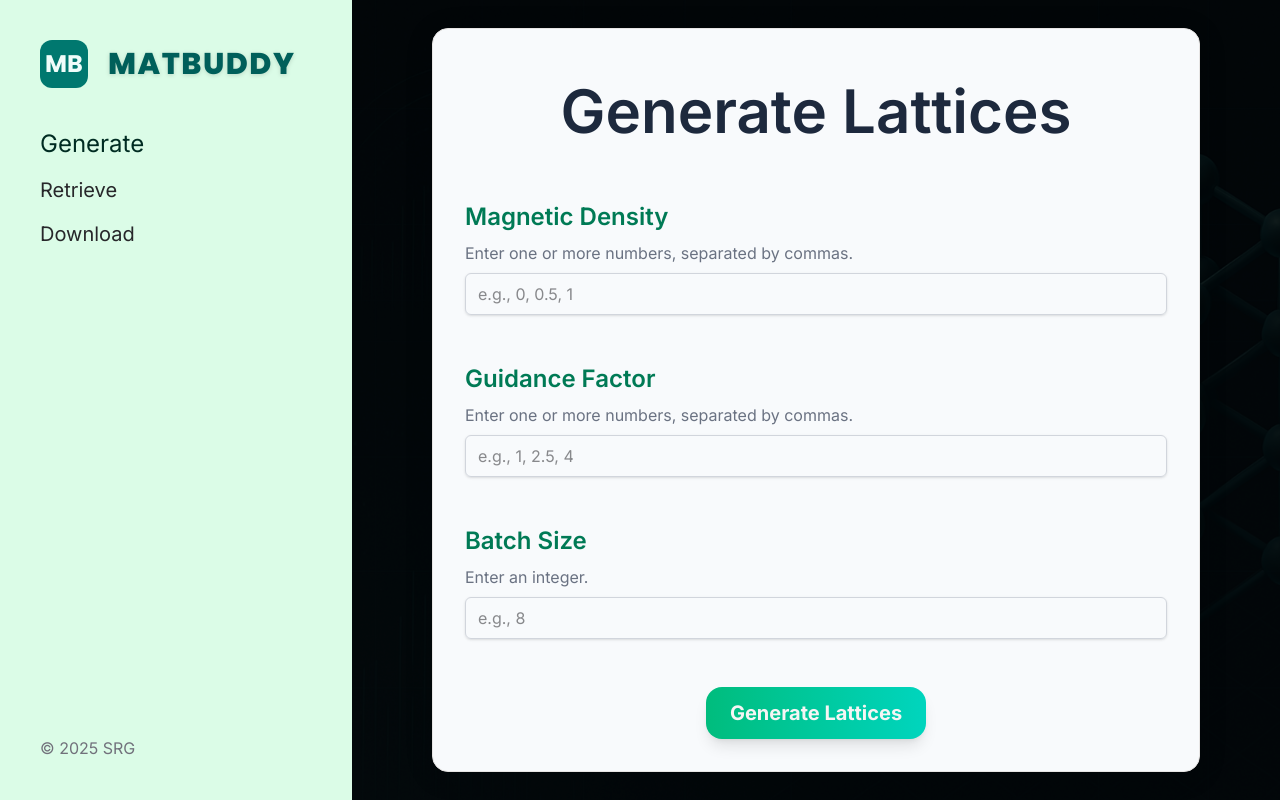
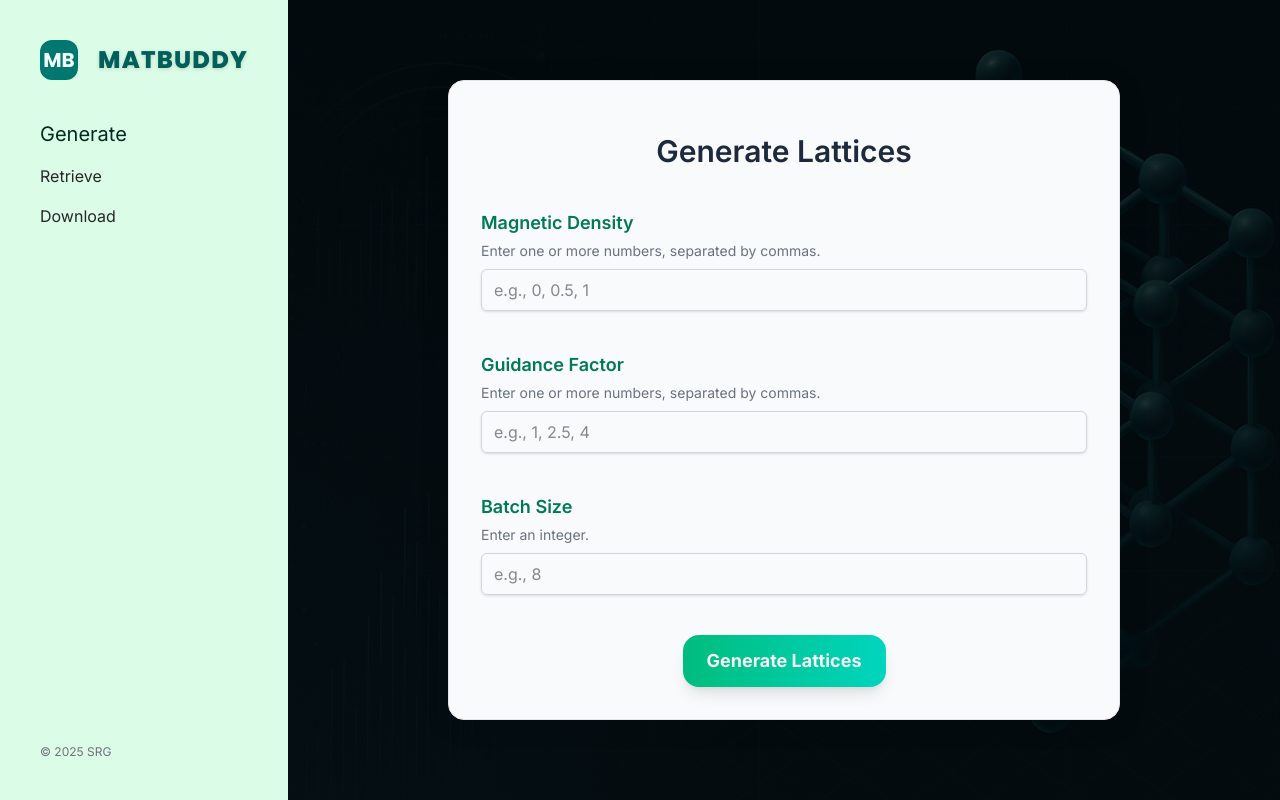
Before and after one commit to xiaodoushabing/mattergen, a React (Vite) app in the folder lisa/mattergen-app/frontend/: page /generate in a window 1280 px wide. Built offline with nearby package versions, Linux system fonts and the light colour scheme.

Commit message:
chore: adjust font sizes

```diff
--- a/lisa/mattergen-app/frontend/src/App.jsx
+++ b/lisa/mattergen-app/frontend/src/App.jsx
@@ -11,8 +11,8 @@ function NavLink({ to, children }) {
   const location = useLocation();
   const isActive = location.pathname === to;
   const baseClasses = "block transition duration-200 ease-in-out";
-  const activeClasses = "text-emerald-950 font-black text-2xl";
-  const inactiveClasses = "text-xl font-semibold text-zinc-800 hover:underline";
+  const activeClasses = "text-emerald-950 font-black text-xl";
+  const inactiveClasses = "text-md font-semibold text-zinc-800 hover:underline";
   const combinedClasses = `${baseClasses} ${isActive ? activeClasses : inactiveClasses}`;
 
   return (
@@ -27,17 +27,17 @@ function App() {
   return (
     <div className="w-screen h-screen flex bg-zinc-100 text-zinc-900">
       {/* Sidebar */}
-      <aside className="w-88 bg-green-100 text-zinc-800 shadow-[0_4px_20px_rgba(0,0,0,0.5)] p-10 flex flex-col justify-between">
+      <aside className="w-72 bg-green-100 text-zinc-800 shadow-[0_4px_20px_rgba(0,0,0,0.5)] p-10 flex flex-col justify-between">
         <div>
           {/* Sidebar Header */}
           <a
             href="/"
             className="flex items-center space-x-5 mb-10 group"
           >
-            <span className="flex items-center justify-center w-12 h-12 bg-teal-700 rounded-xl text-teal-50 font-bold font-['Poppins'] text-2xl group-hover:bg-teal-900 transition duration-200 ease-in-out">
+            <span className="flex items-center justify-center w-10 h-10 bg-teal-700 rounded-xl text-teal-50 font-bold font-['Poppins'] text-xl group-hover:bg-teal-900 transition duration-200 ease-in-out">
               MB
             </span>
-            <span className="text-3xl font-extrabold tracking-wider uppercase text-teal-800 group-hover:text-teal-900 transition duration-200 ease-in-out font-['Poppins'] drop-shadow-sm">
+            <span className="text-2xl font-extrabold tracking-wider uppercase text-teal-800 group-hover:text-teal-900 transition duration-200 ease-in-out font-['Poppins'] drop-shadow-sm">
             MatBuddy
             </span>
           </a>
@@ -50,17 +50,17 @@ function App() {
           </nav>
         </div>
         {/* Sidebar Footer */}
-        <div className="text-md text-zinc-500">
+        <div className="text-xs text-zinc-500">
           &copy; 2025 SRG
         </div>
       </aside>
 
       {/* Main Content */}
       <main
-        className="relative  flex-1 flex flex-col items-center justify-center p-4 bg-cover bg-center bg-no-repeat"
+        className="relative flex-1 flex flex-col items-center justify-center p-4 bg-cover bg-center bg-no-repeat"
         style={{ backgroundImage: `url(${backgroundImage})` }}
         >
-        <div className="absolute inset-0 bg-black opacity-85 z-0"></div>
+        <div className="absolute inset-0 bg-black opacity-75 z-0"></div>
         <Routes>
           <Route path="/" element={<Home />} />
           <Route path="/generate" element={<GenerateLattice />} />
--- a/lisa/mattergen-app/frontend/src/components/DownloadLattice.jsx
+++ b/lisa/mattergen-app/frontend/src/components/DownloadLattice.jsx
@@ -118,19 +118,19 @@ function DownloadLattice () {
     };
 
     return (
-        <div className="relative z-10 p-8 bg-slate-50 rounded-2xl shadow-[0_4px_30px_rgba(0,0,0,0.1)] border border-stone-200 max-w-3xl w-full mx-auto">
-        <h2 className=" relative z-10 text-6xl font-semibold text-slate-800 mb-15 mt-5 text-center">
+        <div className="relative z-10 p-8 bg-slate-50 rounded-2xl shadow-[0_4px_30px_rgba(0,0,0,0.1)] border border-stone-200 max-w-2xl w-full mx-auto">
+        <h2 className=" relative z-10 text-3xl font-semibold text-slate-800 mb-10 mt-5 text-center">
             Download Lattices
         </h2>
 
-        <form onSubmit={handleSubmit} className="space-y-12">
+        <form onSubmit={handleSubmit} className="space-y-10">
             {/* Lattice IDs input */}
             <div>
-                <label htmlFor="latticeIds" className="block text-2xl font-semibold text-emerald-700 mb-2">
+                <label htmlFor="latticeIds" className="block text-lg font-semibold text-emerald-700 mb-1">
                     Lattice IDs
                 </label>
                 {/* Example input */}
-                <p className="text-md text-gray-500 mb-2">
+                <p className="text-sm text-gray-500 mb-2">
                     Enter one or more Lattice IDs, separated by commas.
                 </p>
 
@@ -147,11 +147,11 @@ function DownloadLattice () {
 
             {/* Filename */}
             <div>
-                <label htmlFor="filename" className="block text-2xl font-semibold text-emerald-700 mb-2">
+                <label htmlFor="filename" className="block text-lg font-semibold text-emerald-700 mb-1">
                     Filename
                 </label>
                 {/* Example input */}
-                <p className="text-md text-gray-500 mb-2">
+                <p className="text-sm text-gray-500 mb-2">
                     Enter a filename. The file will be saved as <strong>filename.extxyz</strong>.
                 </p>
 
@@ -170,12 +170,12 @@ function DownloadLattice () {
             <div className='flex justify-center'>
                 <button
                     type="submit"
-                    className={`bg-gradient-to-r from-emerald-500 to-teal-400 hover:from-emerald-700 hover:to-teal-600 text-stone-100 font-bold text-xl py-3 px-6 rounded-2xl shadow-lg hover:shadow-xl transition duration-300 ease-in-out ${
+                    className={`bg-gradient-to-r from-emerald-500 to-teal-400 hover:from-emerald-700 hover:to-teal-600 text-stone-100 font-bold text-lg py-3 px-6 rounded-2xl shadow-lg hover:shadow-xl transition duration-300 ease-in-out ${
                     isLoading
                         ? 'bg-gray-400 cursor-not-allowed'
                         : 'bg-teal-800 hover:bg-emerald-700'
                     }`}
-                    disabled={isLoading} // Disable button while loading
+                    disabled={isLoading}
                 >
                     {isLoading ? 'Downloading lattices...' : 'Download Lattices'}
                 </button>
@@ -184,12 +184,12 @@ function DownloadLattice () {
 
         {/* Feedback Messages */}
         {message && (
-            <div className="mt-4 p-3 bg-green-100 text-green-800 border border-green-200 rounded-md text-md">
+            <div className="mt-4 p-3 bg-green-100 text-green-800 border border-green-200 rounded-md text-sm">
             {message}
             </div>
         )}
         {error && (
-            <div className="mt-4 p-3 bg-red-100 text-red-800 border border-red-200 rounded-md text-md">
+            <div className="mt-4 p-3 bg-red-100 text-red-800 border border-red-200 rounded-md text-sm">
             {error}
             </div>
         )}
--- a/lisa/mattergen-app/frontend/src/components/GenerateLattice.jsx
+++ b/lisa/mattergen-app/frontend/src/components/GenerateLattice.jsx
@@ -114,19 +114,19 @@ function GenerateLattice () {
 
     return (
 
-        <div className="relative z-10 p-8 bg-slate-50 rounded-2xl shadow-[0_4px_30px_rgba(0,0,0,0.1)] border border-stone-200 max-w-3xl w-full mx-auto">
-        <h2 className=" relative z-10 text-6xl font-semibold text-slate-800 mb-15 mt-5 text-center">
+        <div className="relative z-10 p-8 bg-slate-50 rounded-2xl shadow-[0_4px_30px_rgba(0,0,0,0.1)] border border-stone-200 max-w-2xl w-full mx-auto">
+        <h2 className=" relative z-10 text-3xl font-semibold text-slate-800 mb-10 mt-5 text-center">
             Generate Lattices
         </h2>
 
-        <form onSubmit={handleSubmit} className="space-y-12">
+        <form onSubmit={handleSubmit} className="space-y-10">
             {/* Magnetic Density Input */}
             <div>
-                <label htmlFor="magneticDensity" className="block text-2xl font-semibold text-emerald-700 mb-2">
+                <label htmlFor="magneticDensity" className="block text-lg font-semibold text-emerald-700 mb-1">
                     Magnetic Density
                 </label>
                 {/* Example input */}
-                <p className="text-md text-gray-500 mb-2">
+                <p className="text-sm text-gray-500 mb-2">
                     Enter one or more numbers, separated by commas.
                 </p>
 
@@ -143,11 +143,11 @@ function GenerateLattice () {
 
             {/* Guidance Factor Input */}
             <div>
-                <label htmlFor="guidanceFactor" className="block text-2xl font-semibold text-emerald-700 mb-2">
+                <label htmlFor="guidanceFactor" className="block text-lg font-semibold text-emerald-700 mb-1">
                     Guidance Factor
                 </label>
                 {/* Example input */}
-                <p className="text-md text-gray-500 mb-2">
+                <p className="text-sm text-gray-500 mb-2">
                     Enter one or more numbers, separated by commas.
                 </p>
 
@@ -164,11 +164,11 @@ function GenerateLattice () {
 
             {/* Batch Size Input */}
             <div>
-                <label htmlFor="batchSize" className="block text-2xl font-semibold text-emerald-700 mb-2">
+                <label htmlFor="batchSize" className="block text-lg font-semibold text-emerald-700 mb-1">
                     Batch Size
                 </label>
                 {/* Example input */}
-                <p className="text-md text-gray-500 mb-2">
+                <p className="text-sm text-gray-500 mb-2">
                     Enter an integer.
                 </p>
 
@@ -189,7 +189,7 @@ function GenerateLattice () {
             <div className='flex justify-center'>
                 <button
                     type="submit"
-                    className={`bg-gradient-to-r from-emerald-500 to-teal-400 hover:from-emerald-700 hover:to-teal-600 text-stone-100 font-bold text-xl py-3 px-6 rounded-2xl shadow-lg hover:shadow-xl transition duration-300 ease-in-out ${
+                    className={`bg-gradient-to-r from-emerald-500 to-teal-400 hover:from-emerald-700 hover:to-teal-600 text-stone-100 font-bold text-lg py-3 px-6 rounded-2xl shadow-lg hover:shadow-xl transition duration-300 ease-in-out ${
                     isLoading
                         ? 'bg-gray-400 cursor-not-allowed'
                         : 'bg-teal-800 hover:bg-emerald-700'
@@ -203,12 +203,12 @@ function GenerateLattice () {
 
         {/* Feedback Messages */}
         {message && (
-            <div className="mt-4 p-3 bg-green-100 text-green-800 border border-green-200 rounded-md text-md">
+            <div className="mt-4 p-3 bg-green-100 text-green-800 border border-green-200 rounded-md text-sm">
             {message}
             </div>
         )}
         {error && (
-            <div className="mt-4 p-3 bg-red-100 text-red-800 border border-red-200 rounded-md text-md">
+            <div className="mt-4 p-3 bg-red-100 text-red-800 border border-red-200 rounded-md text-sm">
             {error}
             </div>
         )}
--- a/lisa/mattergen-app/frontend/src/components/Home.jsx
+++ b/lisa/mattergen-app/frontend/src/components/Home.jsx
@@ -15,7 +15,7 @@ function Home() {
             </div>
             {/* Main Heading */}
             <h1 className="relative z-10 font-['Poppins'] text-6xl mb-8 mt-8 text-center tracking-wide leading-tight text-white drop-shadow-[0_2px_4px_rgba(0,0,0,0.6)]">
-            <span className="drop-shadow-lg text-7xl bg-gradient-to-r from-teal-300 via-emerald-400 to-cyan-400 bg-clip-text text-transparent">
+            <span className="drop-shadow-lg text-5xl bg-gradient-to-r from-teal-300 via-emerald-400 to-cyan-400 bg-clip-text text-transparent">
                 Artificial Intelligence for Materials Discovery
             </span>
             </h1>
@@ -24,7 +24,7 @@ function Home() {
             {/* <h2 className="text-3xl sm:text-4xl font-semibold text-teal-50 leading-snug">
                 Welcome to <span className="text-emerald-200 font-bold font-['Inter']">MatBuddy</span>
             </h2> */}
-            <p className="mt-2 text-lg sm:text-xl text-teal-100 font-light">
+            <p className="mt-2 text-md sm:text-md text-teal-100 font-light">
                 Your AI assistant for exploring and generating material structures
                 <br></br>
                 Powered by{' '}
@@ -57,7 +57,7 @@ function Home() {
             >
                 {count} {count === 1 ? "like" : "likes"}
             </button>
-            <p className="mt-4 text-base font-medium">
+            <p className="mt-4 text-base text-xs font-medium">
                 Start generating materials or retrieve existing structures using the sidebar!
             </p>
             </div>
```
